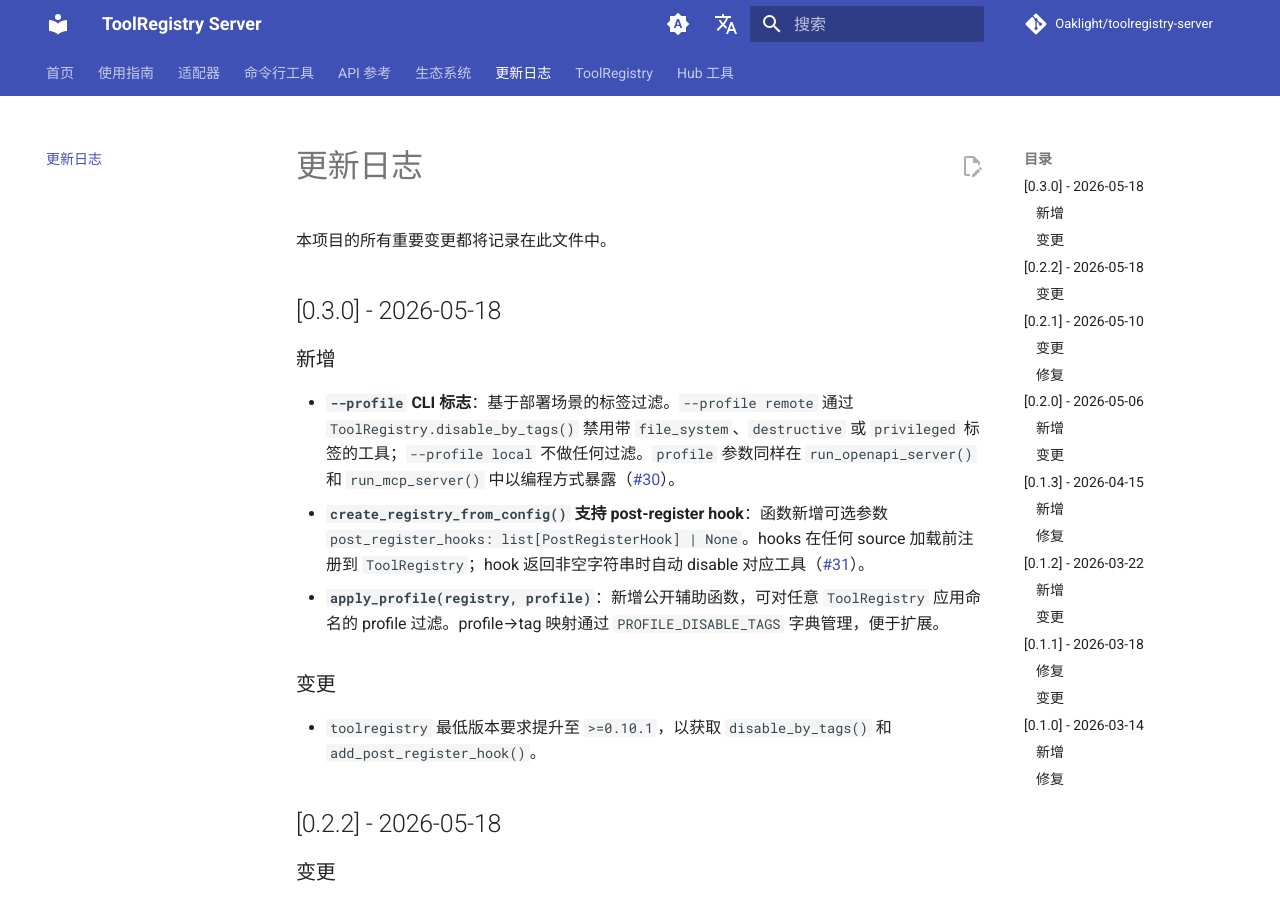
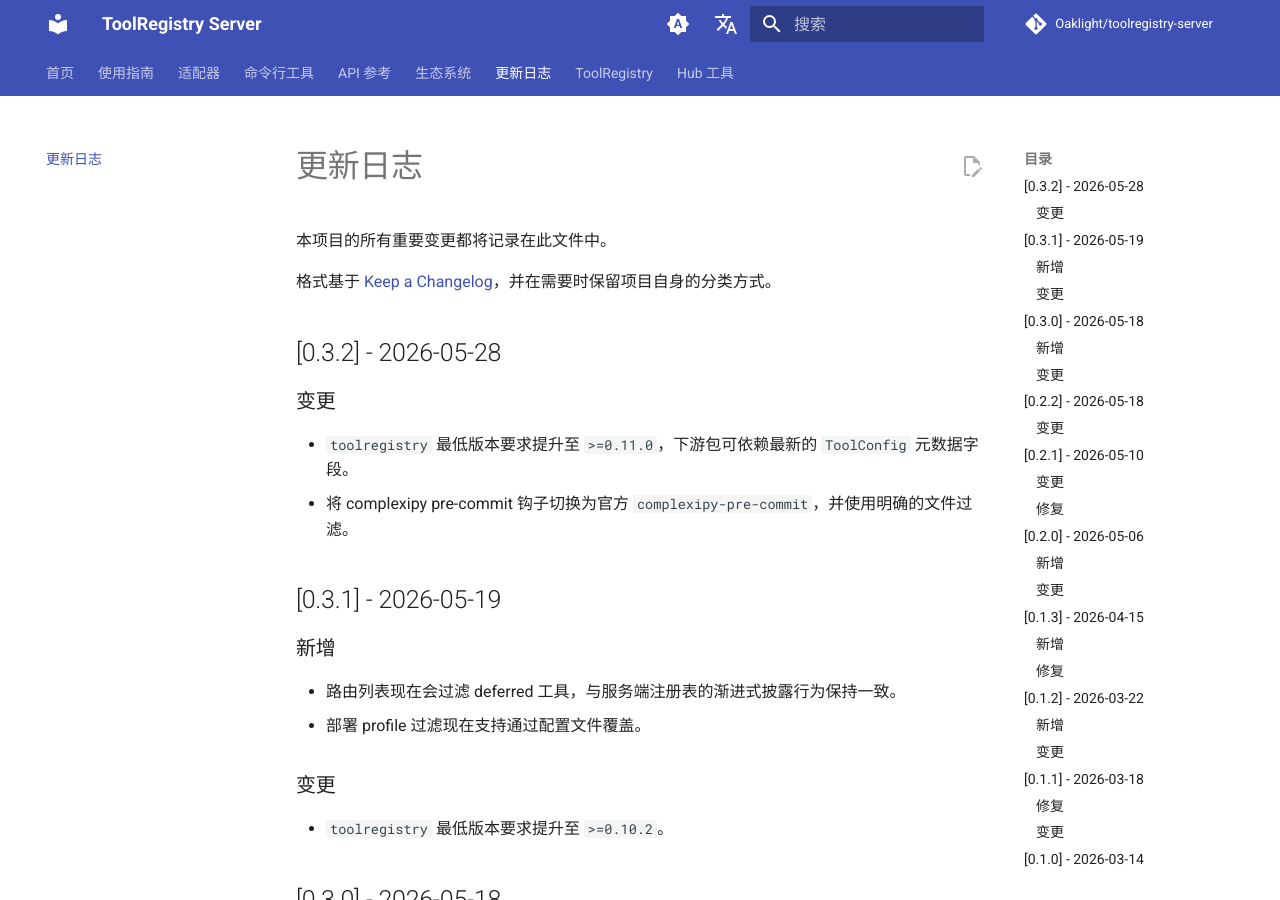
Before and after one commit to Oaklight/toolregistry-server, an MkDocs documentation site: the page built from docs/changelog.md, in a window 1280 px wide and 900 px high. Built offline with MkDocs 1.6.1 and Material for MkDocs 9.7.7, drawn with Linux system fonts in a browser that asks for light colours; comment, search, counter and statistics services are not loaded.

Commit message:
docs: update changelog for v0.3.2

```diff
--- a/docs/changelog.md
+++ b/docs/changelog.md
@@ -1,6 +1,26 @@
 # 更新日志
 
 本项目的所有重要变更都将记录在此文件中。
+
+格式基于 [Keep a Changelog](https://keepachangelog.com/zh-CN/1.1.0/)，并在需要时保留项目自身的分类方式。
+
+## [0.3.2] - 2026-05-28
+
+### 变更
+
+- `toolregistry` 最低版本要求提升至 `>=0.11.0`，下游包可依赖最新的 `ToolConfig` 元数据字段。
+- 将 complexipy pre-commit 钩子切换为官方 `complexipy-pre-commit`，并使用明确的文件过滤。
+
+## [0.3.1] - 2026-05-19
+
+### 新增
+
+- 路由列表现在会过滤 deferred 工具，与服务端注册表的渐进式披露行为保持一致。
+- 部署 profile 过滤现在支持通过配置文件覆盖。
+
+### 变更
+
+- `toolregistry` 最低版本要求提升至 `>=0.10.2`。
 
 ## [0.3.0] - 2026-05-18
 
```
